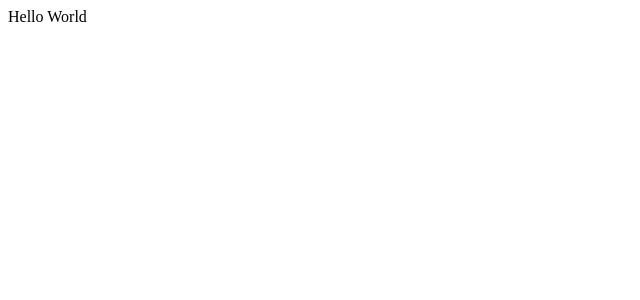
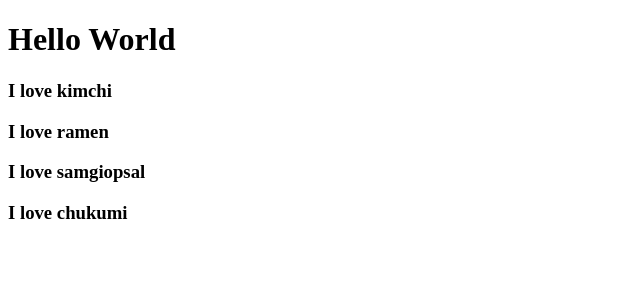
Before and after one commit to joje3029/movie_app_2025, a React (Create React App) app: page / in a window 1280 px wide. Shown: the top 300 px of the page, without its empty margins (0-640 px from the left). Built offline with nearby package versions, Linux system fonts and the light colour scheme.

Commit message:
클론 코딩 03까지, 04 진입 - vue를 해서 그런가 쉬움.

```diff
--- a/src/App.js
+++ b/src/App.js
@@ -1,9 +1,20 @@
-// import logo from './logo.svg';
-// import './App.css';
 import React from "react";
+import Food from "./Potato";
 
 function App() {
-	return <div>Hello World</div>;
+	return (
+		<div>
+			<h1>Hello World</h1>
+			<Food
+				fav="kimchi"
+				something={true}
+				papapapa={["kimchi", "ramen", 1, 2, 3]}
+			/>
+			<Food fav="ramen" />
+			<Food fav="samgiopsal" />
+			<Food fav="chukumi" />
+		</div>
+	);
 }
 
 export default App;
--- /dev/null
+++ b/src/Potato.js
@@ -0,0 +1,11 @@
+import React from "react";
+// React 17이후에는 단순히 JSX를 사용하기 위해 imort가 필수는 아님.
+
+function Food(props) {
+	//react는 props를 인자로 받는 구나!
+	console.log(props); //  위에서 보낸게 객체라서 Object 출력인거고.
+	console.log(props.fav); // 객체에서 fav만이니까 인거고.
+	return <h3>I love {props.fav}</h3>;
+}
+
+export default Food; // 컴포먼트 내보니개(export). 이제 다른 파일에서 Potato 컴포넌트 사용 가능.
--- a/src/index.js
+++ b/src/index.js
@@ -1,6 +1,6 @@
 import React from "react";
 import ReactDOM from "react-dom/client";
-import App from "./App";
+import App from "./App"; // app.js 컴포넌트
 
 const root = ReactDOM.createRoot(document.getElementById("root")); // 아이디가 root인 문서를 가져와서 react dom을 만든다
 root.render(<App />, document.getElementById("root")); // root에 렌더링한다 app 컴포넌트를
```
